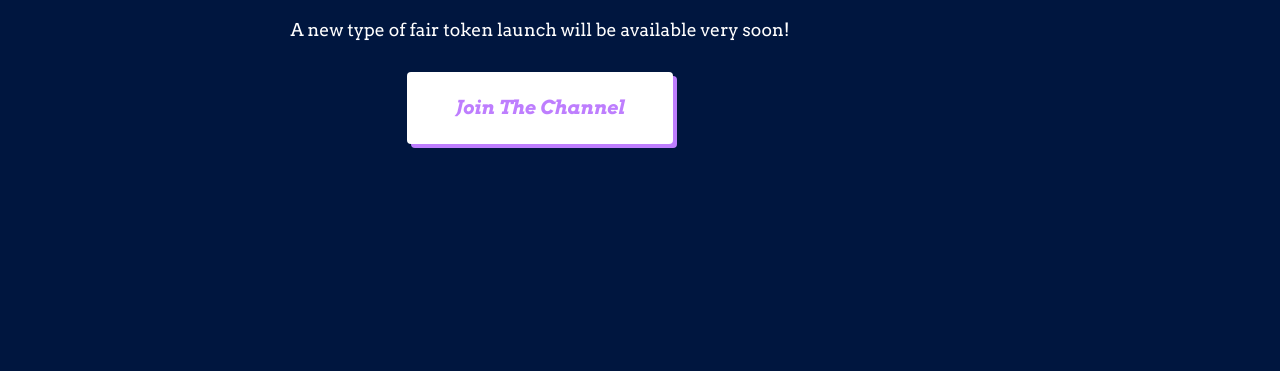
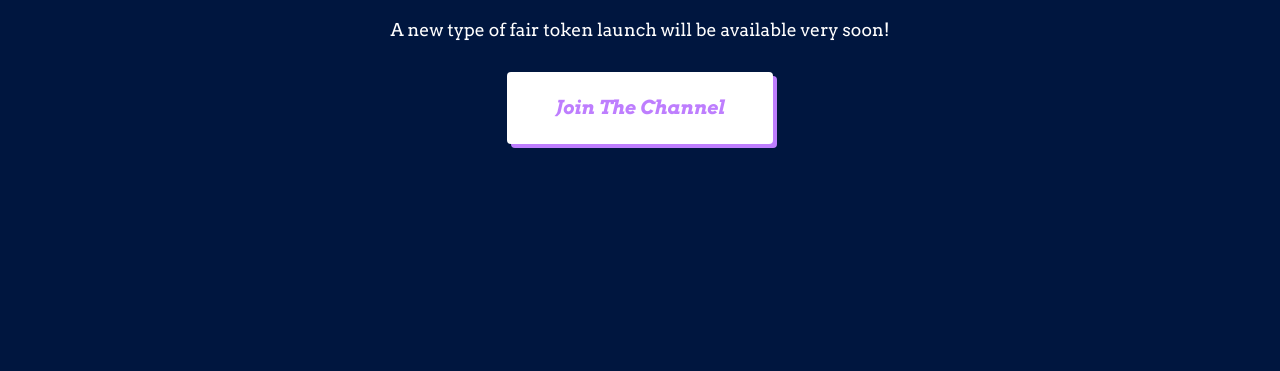
Before and after one commit to alinkon0207/sudo-protocol-landing-page, a website: page index.html in a window 1280 px wide. Shown: the part 429-800 px from the top of the page. Drawn offline with Linux system fonts and the light colour scheme.

Commit message:
fixed max-width

```diff
--- a/css/style.css
+++ b/css/style.css
@@ -33,7 +33,6 @@ body {
 .container {
   display: flex;
   flex-direction: column;
-  max-width: 960px;
   margin: 0 60px;
   padding: 1rem 2rem;
 }
```
